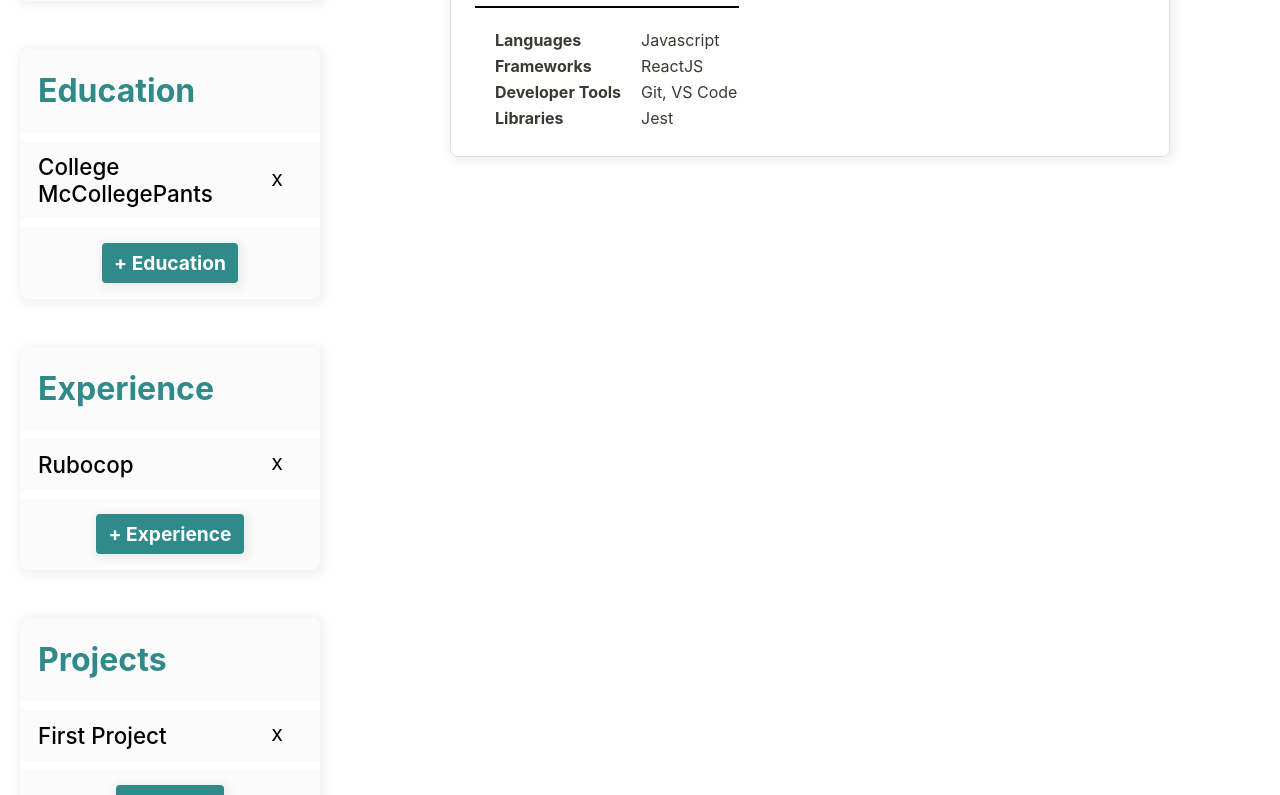
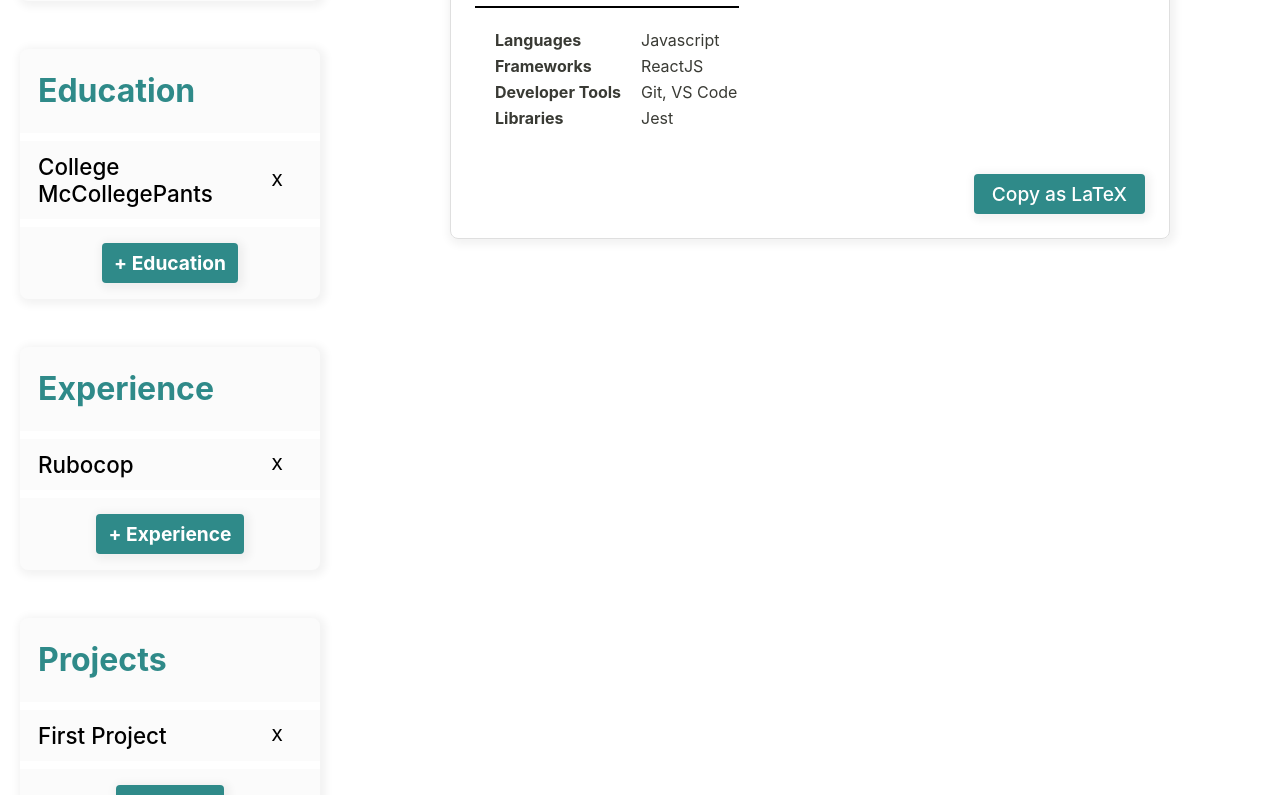
Before and after one commit to gingkapls/cv-application, a React (Vite) app: page / in a window 1280 px wide. Shown: the top 795 px of the page. Built offline with nearby package versions, Linux system fonts and the light colour scheme.

Commit message:
feat(App): add copy tex button

```diff
--- a/src/App.tsx
+++ b/src/App.tsx
@@ -22,6 +22,7 @@ import ExperiencePreview from './Components/ExperiencePreview';
 import ProjectPreview from './Components/ProjectPreview';
 import SkillsForm, { SkillsDetails } from './Components/SkillsForm';
 import SkillsPreview from './Components/SkillsPreview';
+import CopyTexButton from './Components/CopyTexButton';
 
 function App() {
   const [contactDetails, setContactDetails] = useState<ContactDetails>(
@@ -74,6 +75,13 @@ function App() {
         <ExperiencePreview experienceDetails={experienceDetails} />
         <ProjectPreview projectDetails={projectDetails} />
         <SkillsPreview skillsDetails={skillsDetails} />
+        <CopyTexButton
+          contactDetails={contactDetails}
+          educationDetails={educationDetails}
+          experienceDetails={experienceDetails}
+          projectDetails={projectDetails}
+          skillsDetails={skillsDetails}
+        />
       </Preview>
     </>
   );
```
